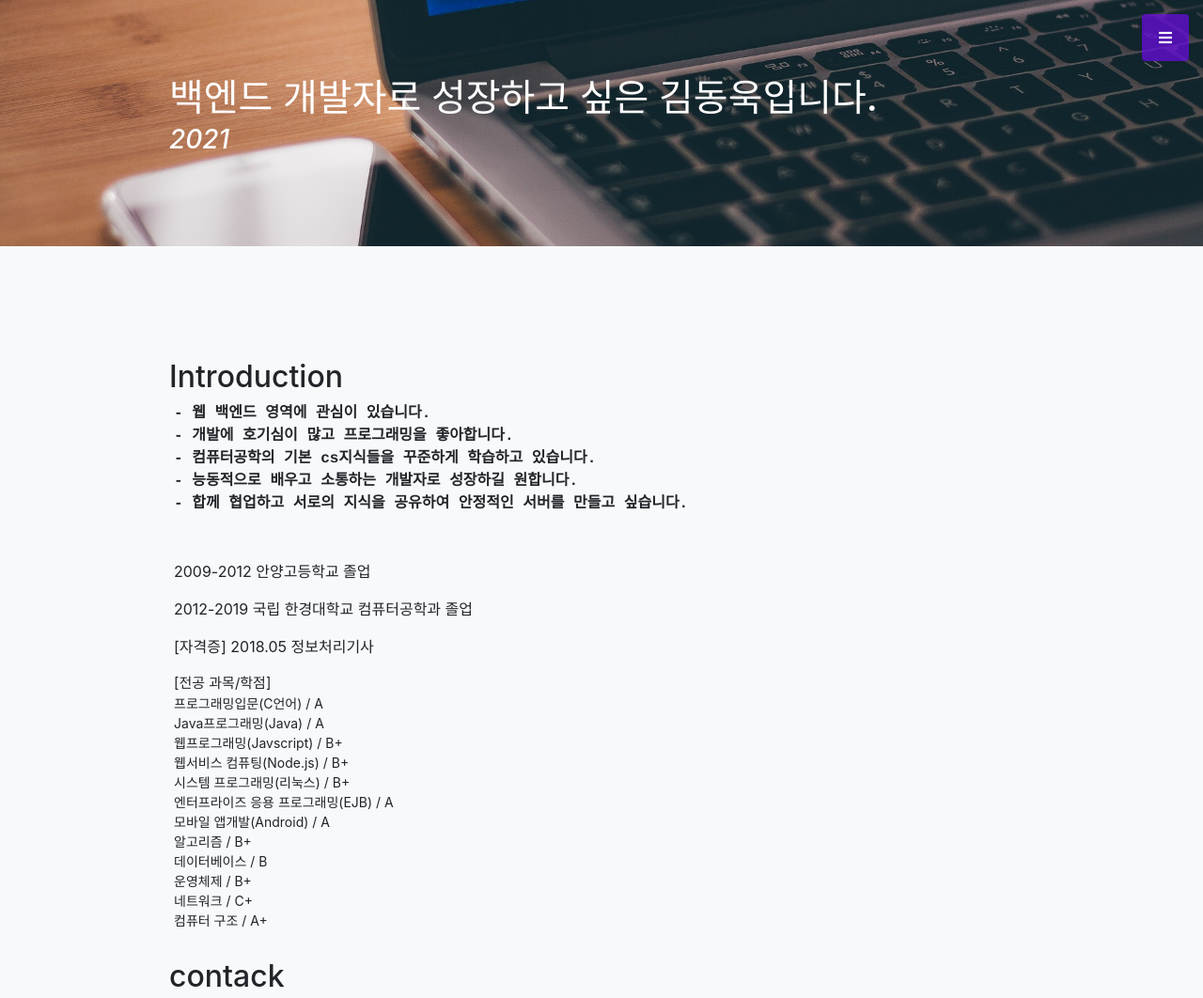
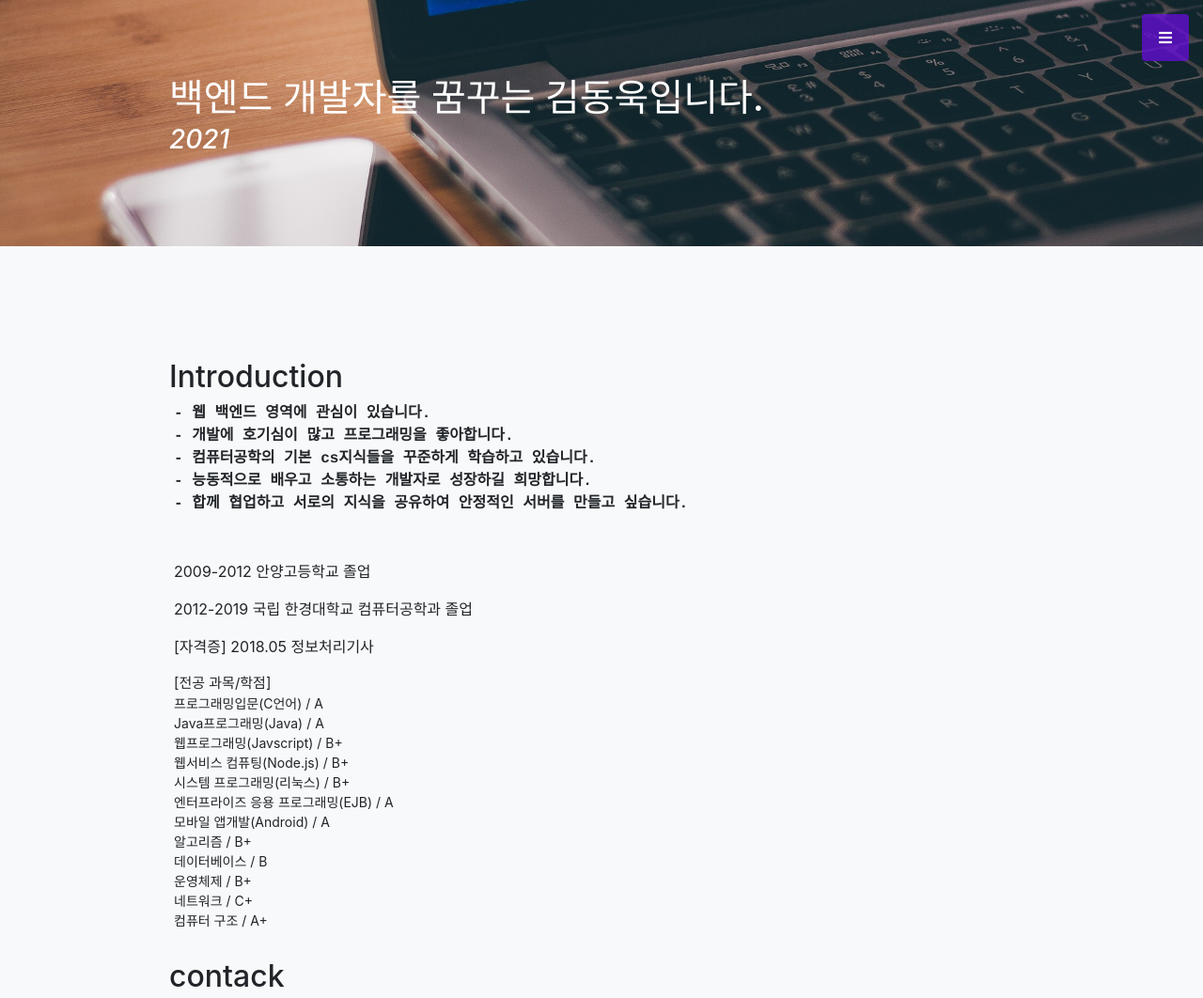
Before and after one commit to wook101/mypage, a website with bundled scripts: page index.html in a window 1280 px wide. Shown: the top 1062 px of the page at 94% size. Built offline with nearby package versions, Linux system fonts and the light colour scheme.

Commit message:
mypage update

```diff
--- a/index.html
+++ b/index.html
@@ -64,7 +64,7 @@
     <div class="container text-center my-auto">
         <div class="row">
             <div class="col-lg-10 mx-auto">
-                <h1 class="mb-1 align-left">백엔드 개발자로 성장하고 싶은 김동욱입니다.</h1>
+                <h1 class="mb-1 align-left">백엔드 개발자를 꿈꾸는 김동욱입니다.</h1>
                 <h3 class="mb-5 align-left">
                 <em class="date">2021</em>
                 </h3>
@@ -88,7 +88,7 @@
             - 웹 백엔드 영역에 관심이 있습니다.<br>
             - 개발에 호기심이 많고 프로그래밍을 좋아합니다.<br>
             - 컴퓨터공학의 기본 cs지식들을 꾸준하게 학습하고 있습니다.<br>
-            - 능동적으로 배우고 소통하는 개발자로 성장하길 원합니다.<br>
+            - 능동적으로 배우고 소통하는 개발자로 성장하길 희망합니다.<br>
             - 합께 협업하고 서로의 지식을 공유하여 안정적인 서버를 만들고 싶습니다.<br>
           </p>
 
@@ -207,7 +207,7 @@
                       ● 반응형 웹으로 시도했습니다.<br>
                       ● awsEC2서버에 tomcat, jdk, mysql를 설치 후 웹 어플리케이션을 배포했습니다.<br>
                     </p>
-                    <p>프로젝트 배포중(enabled) : <a style="font-weight: bold" href="http://15.164.98.244:8080/board" target="_blank">http://52.78.33.224:8080/board</a></p>
+                    <p>프로젝트 배포상태(stop) : <a style="font-weight: bold" href="http://15.164.98.244:8080/board" target="_blank">http://52.78.33.224:8080/board</a></p>
                     <p>github : <a style="font-weight: bold" href="https://github.com/wook101/board" target="_blank">소스코드</a></p>
                 </div>
             </div>
```
